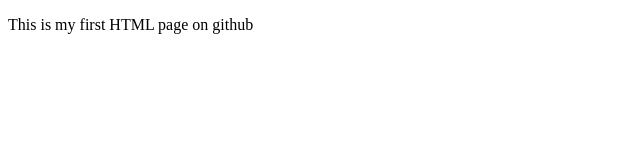
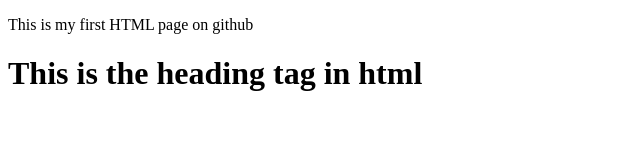
Before and after one commit to Anil-Pradhan-web/Html-demo, a plain HTML site: page index.html in a window 1280 px wide. Shown: the whole page, without its empty margins (0-640 px from the left). Drawn offline with Linux system fonts and the light colour scheme.

Commit message:
add heading tag

```diff
--- a/index.html
+++ b/index.html
@@ -7,5 +7,6 @@
 </head>
 <body>
     <p>This is my first HTML page on github</p>
+    <h1>This is the heading tag in html</h1>
 </body>
 </html>
```
